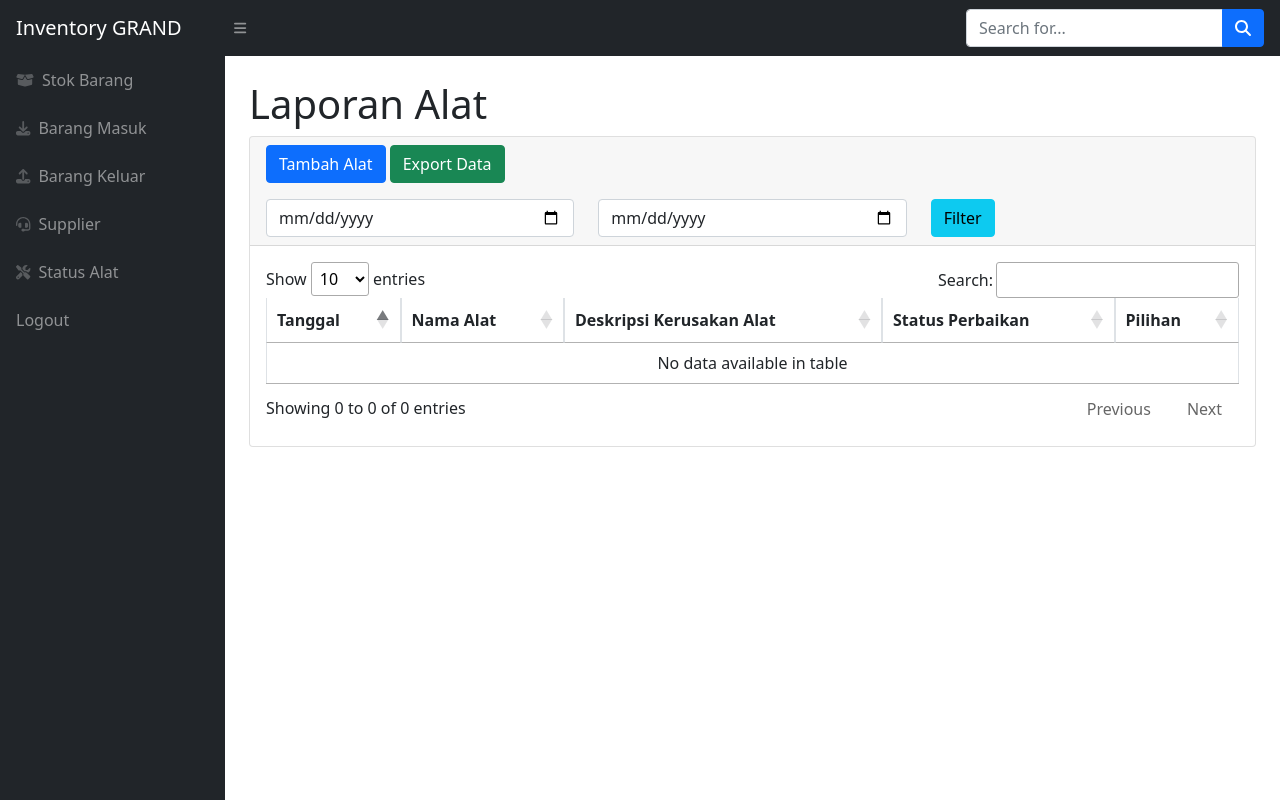
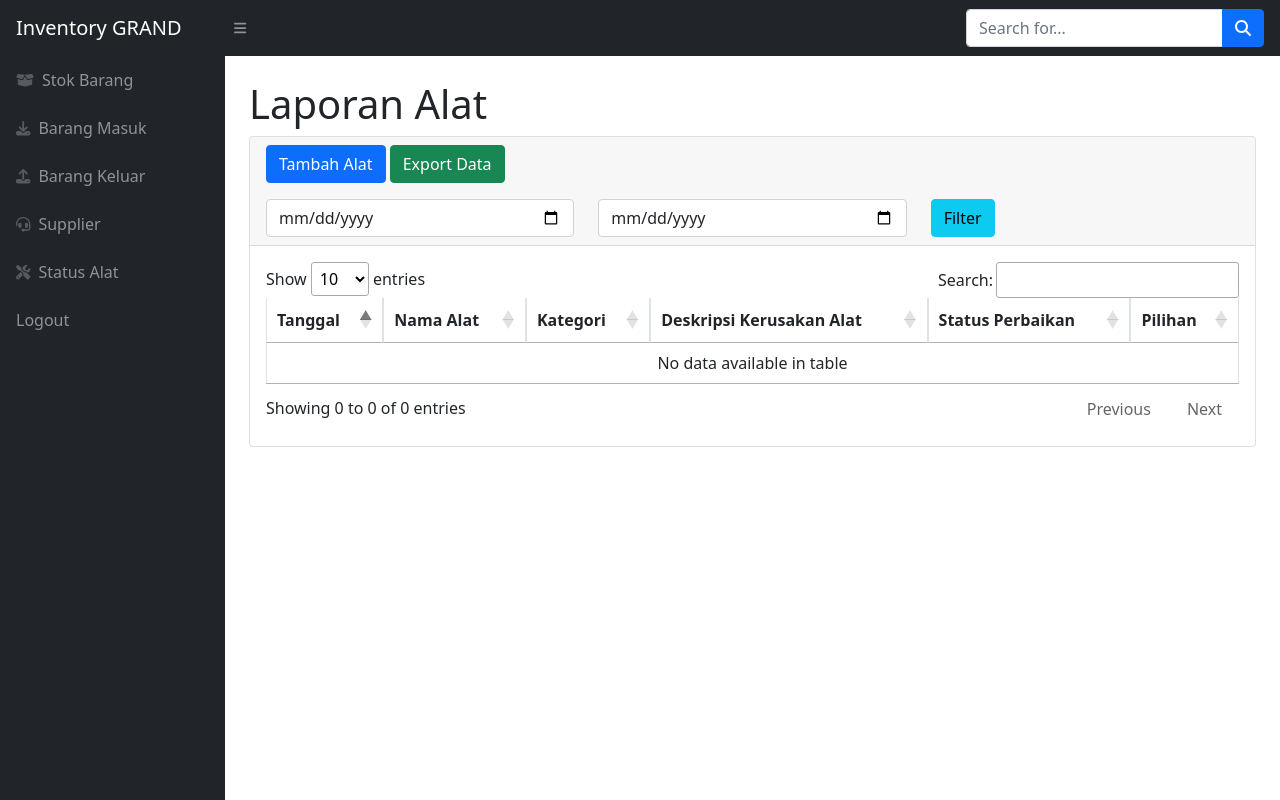
Before and after one commit to erlangga-avx/adminsaya, a PHP site: page /alat.php in a window 1280 px wide. Run offline with PHP 8.4, Linux system fonts and the light colour scheme; the visitor is signed in with stand-in values (Sample User, id 1); data that the repository does not hold is empty; some libraries are stand-ins or nearby versions.

Commit message:
penambahan kolom kategori pada tabel alat

```diff
--- a/alat.php
+++ b/alat.php
@@ -55,6 +55,7 @@ require 'cek.php';
                                             <tr>
                                                 <th>Tanggal</th>
                                                 <th>Nama Alat</th>
+                                                <th>Kategori</th>
                                                 <th>Deskripsi Kerusakan Alat</th>
                                                 <th>Status Perbaikan</th>
                                                 <th>Pilihan</th>
@@ -79,6 +80,7 @@ require 'cek.php';
                                             while($data=mysqli_fetch_array($ambilsemuadataalat)){
                                                 $tanggal = $data['tanggal'];
                                                 $namaalat = $data['namaalat'];
+                                                $kategori = $data['kategori'];
                                                 $deskalat = $data['deskalat'];
                                                 $status = $data['status'];
                                                 $ida = $data['idalat'];
@@ -86,6 +88,7 @@ require 'cek.php';
                                             <tr>
                                                 <td><?=$tanggal;?></td>
                                                 <td><?=$namaalat;?></td>
+                                                <td><?=$kategori;?></td>
                                                 <td><?=$deskalat;?></td>
                                                 <td><?=$status;?></td>
                                                 <td>
@@ -113,6 +116,8 @@ require 'cek.php';
                                                 <form method="post">
                                                 <div class="modal-body">
                                                 <input type="text" name="namaalat" value="<?=$namaalat;?>" class="form-control" required>
+                                                <br>
+                                                <input type="text" name="kategori" value="<?=$kategori;?>" class="form-control" required>
                                                 <br>
                                                 <input type="text" name="deskalat" value="<?=$deskalat;?>" class="form-control" required>
                                                 <br>
@@ -206,6 +211,8 @@ require 'cek.php';
         <div class="modal-body">
         <input type="text" name="namaalat" placeholder="Nama Alat" class="form-control" required>
         <br>
+        <input type="text" name="kategori" placeholder="Kategori Alat" class="form-control" required>
+        <br>
         <input type="text" name="deskalat" placeholder="Deskripsi Kerusakan" class="form-control" required>
         <br>
         <h5><small>Status Perbaikan</small></h5>
--- a/function.php
+++ b/function.php
@@ -92,10 +92,11 @@ if(isset($_POST['addsupplier'])){
 //menambah laporan alat
 if(isset($_POST['addalat'])){
     $namaalat = $_POST['namaalat'];
+    $kategori = $_POST['kategori'];
     $deskalat = $_POST['deskalat'];
     $status = $_POST['status'];
 
-    $addtotable = mysqli_query($conn,"insert into alat (namaalat, deskalat, status) values('$namaalat', '$deskalat', '$status')");
+    $addtotable = mysqli_query($conn,"insert into alat (namaalat, kategori, deskalat, status) values('$namaalat', '$kategori', '$deskalat', '$status')");
     if($addtotable){
         header('location:alat.php');
     } else {
```
